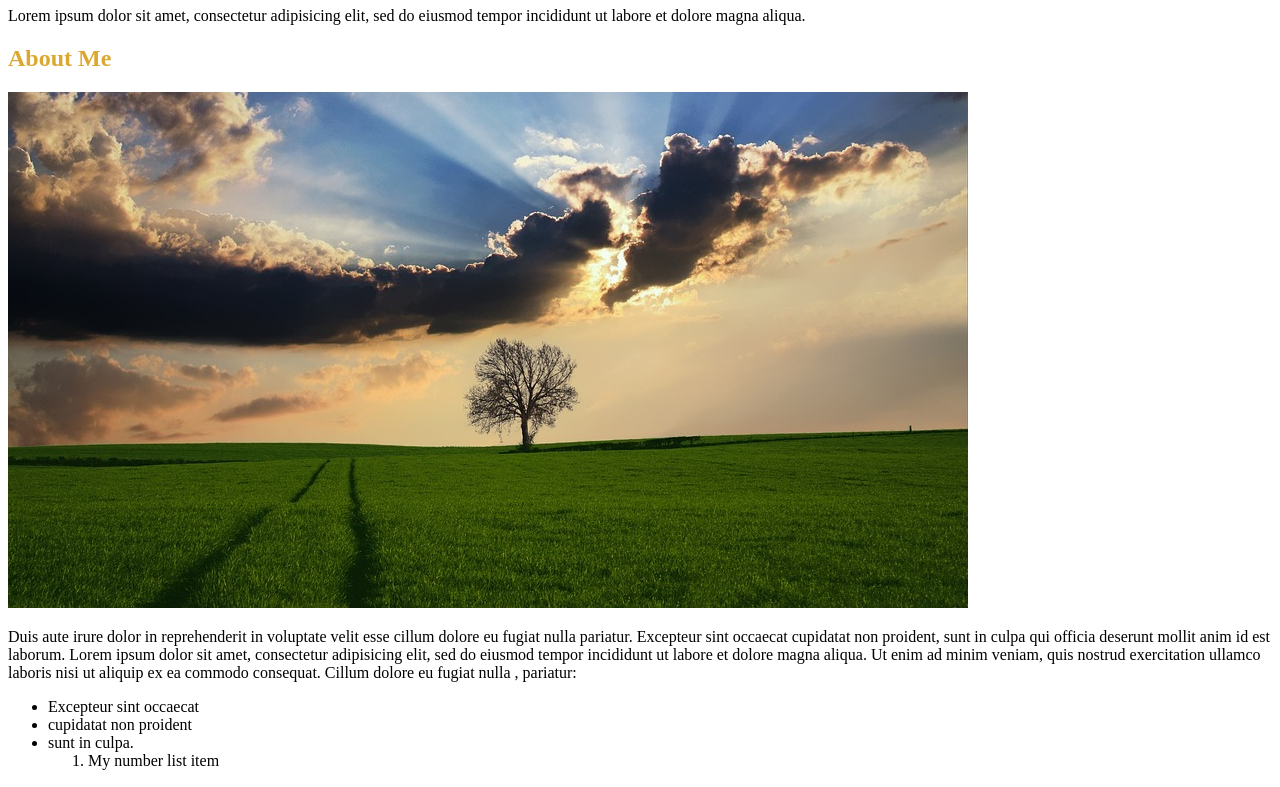
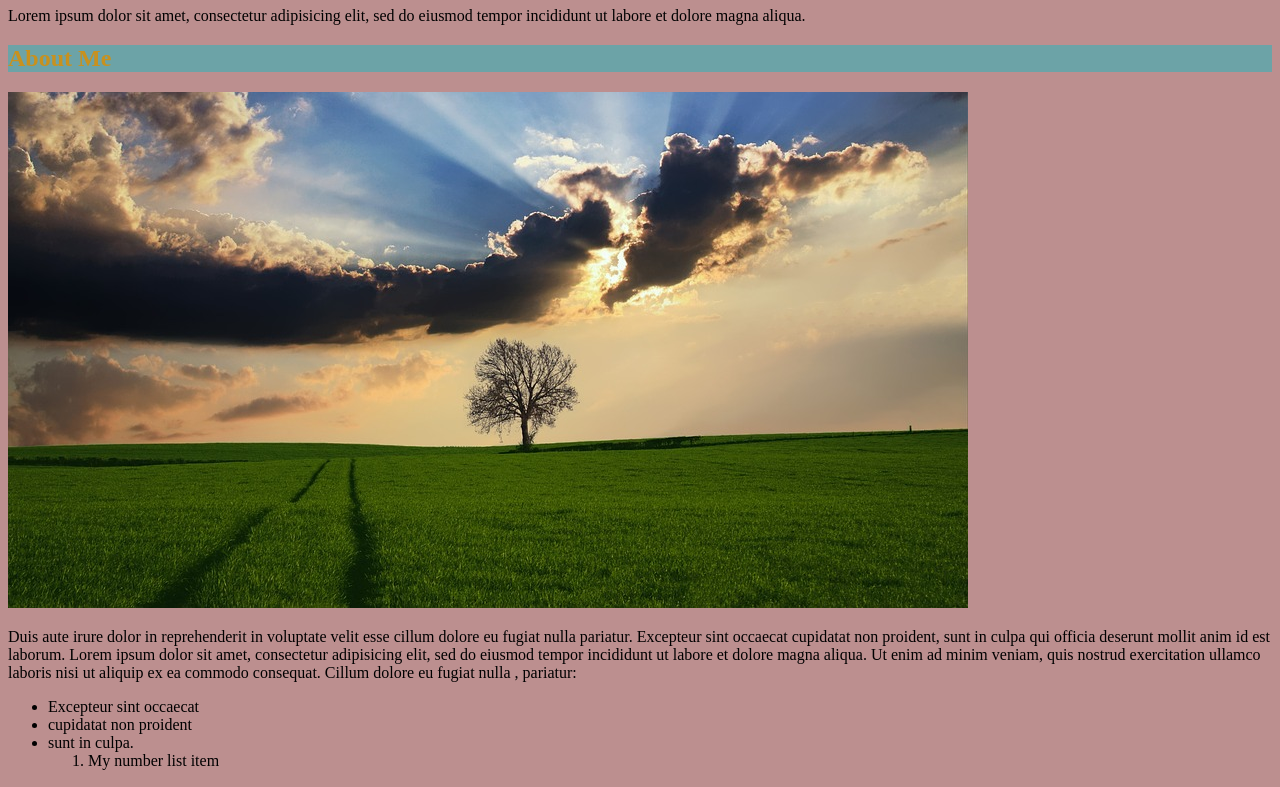
Before and after one commit to ajparker00/CSS, a plain HTML site: page index.html in a window 1280 px wide. Shown: the part 73-860 px from the top of the page. Drawn offline with Linux system fonts and the light colour scheme.

Commit message:
Background colors

```diff
--- a/style.css
+++ b/style.css
@@ -1,7 +1,12 @@
+body {
+  background: rgb(188, 143, 143);
+}
+
 #title {
   color: rgb(186, 133, 9);
 }
 
 .subtitle {
-  color: rgb(219, 168, 50);
+  color: rgb(200, 145, 30);
+  background: rgb(108, 163, 167);
 }
```
